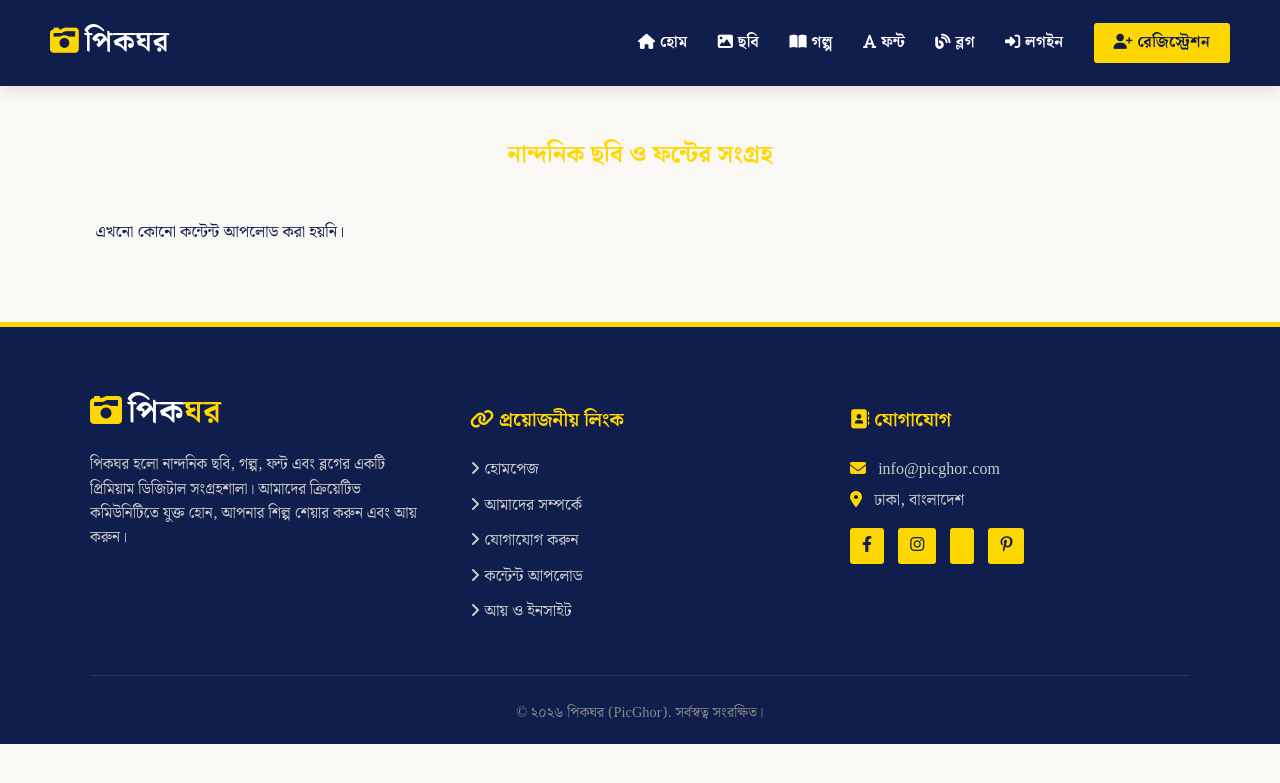
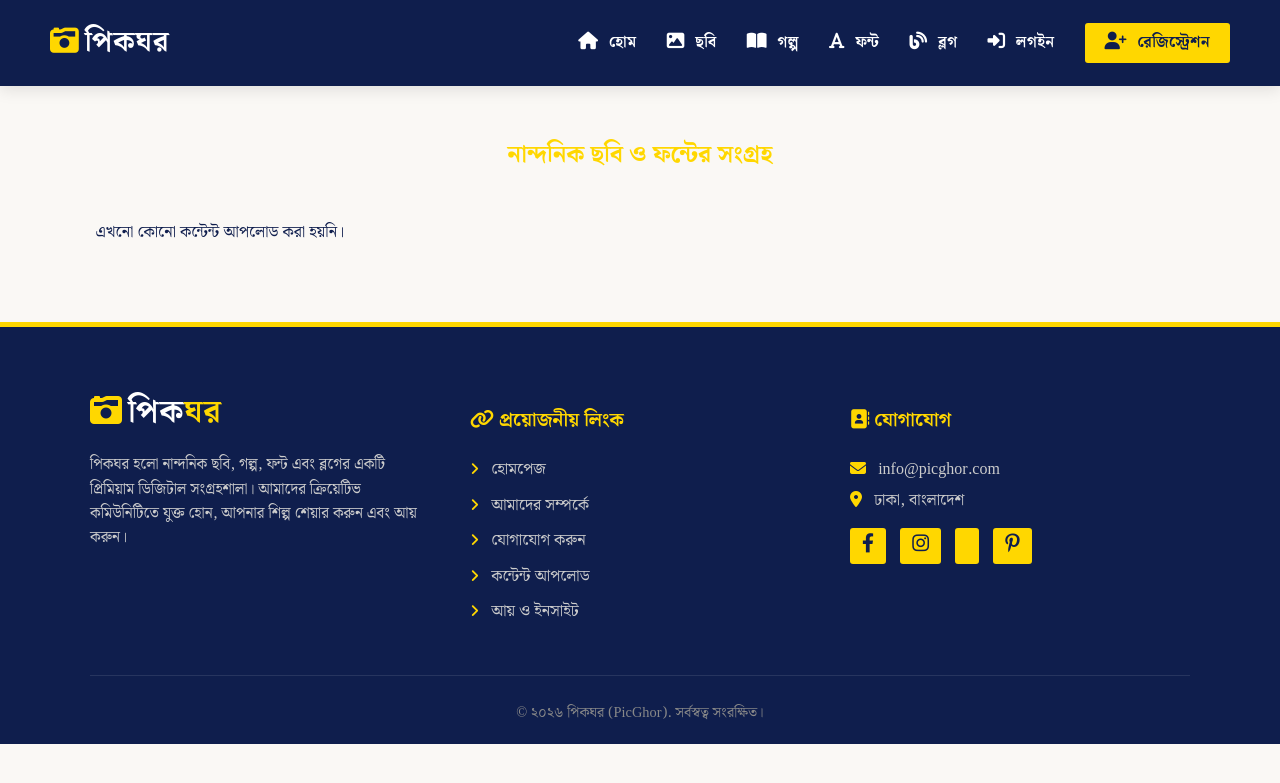
Before and after one commit to siaful2580mm-hub/testing, a Flask app: page / in a window 1280 px wide. Shown: the top 783 px of the page. Run offline with Flask 3, Linux system fonts and the light colour scheme; data that the repository does not hold is empty.

Commit message:
Update style.css

```diff
--- a/static/css/style.css
+++ b/static/css/style.css
@@ -360,3 +360,29 @@ td {
         width: 150px;
     }
 }
+
+/* =========================================
+   FontAwesome Icon Formatting
+========================================= */
+.nav-links a i {
+    margin-right: 6px;
+    font-size: 1.1rem;
+}
+
+.footer-links a i {
+    margin-right: 8px;
+    font-size: 0.9rem;
+    color: var(--accent);
+}
+
+.social-icons a i {
+    font-size: 1.2rem;
+}
+
+/* লোগোর আইকন */
+.logo a i {
+    transition: transform 0.3s ease;
+}
+.logo a:hover i {
+    transform: scale(1.1) rotate(-10deg); /* হোভার করলে লোগোর আইকনটি একটু ঘুরবে */
+}
```
